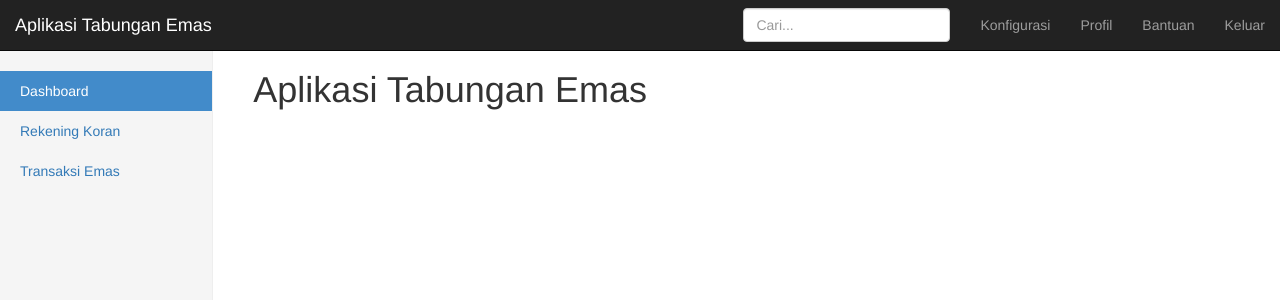
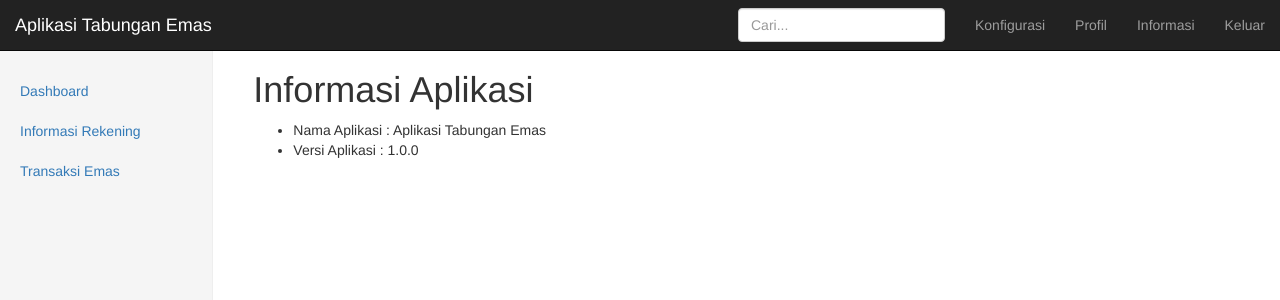
Before and after one commit to artivisi/training-pegadaian-2017-01, an Angular app in the folder tabungan-emas/: page /about in a window 1280 px wide. Shown: the top 300 px of the page. Built offline with nearby package versions, Linux system fonts and the light colour scheme.

Commit message:
implement routing

```diff
--- /dev/null
+++ b/tabungan-emas/src/app/about/about.component.html
@@ -0,0 +1,6 @@
+<h1>Informasi Aplikasi</h1>
+
+<ul>
+	<li>Nama Aplikasi : Aplikasi Tabungan Emas</li>
+	<li>Versi Aplikasi : 1.0.0</li>
+</ul>
--- /dev/null
+++ b/tabungan-emas/src/app/about/about.component.ts
@@ -0,0 +1,15 @@
+import { Component, OnInit } from '@angular/core';
+
+@Component({
+  selector: 'app-about',
+  templateUrl: './about.component.html',
+  styleUrls: ['./about.component.css']
+})
+export class AboutComponent implements OnInit {
+
+  constructor() { }
+
+  ngOnInit() {
+  }
+
+}
--- a/tabungan-emas/src/app/app.component.html
+++ b/tabungan-emas/src/app/app.component.html
@@ -7,7 +7,7 @@
 		<app-sidebar></app-sidebar>
 
 		<div class="col-sm-9 col-md-10 col-md-offset-2 main">
-			<h1>{{title}}</h1>
+			<router-outlet></router-outlet>
 		</div>
 	</div>
 </div>
--- a/tabungan-emas/src/app/app.module.ts
+++ b/tabungan-emas/src/app/app.module.ts
@@ -2,21 +2,32 @@ import { BrowserModule } from '@angular/platform-browser';
 import { NgModule } from '@angular/core';
 import { FormsModule } from '@angular/forms';
 import { HttpModule } from '@angular/http';
+import { RouterModule, Routes }   from '@angular/router';
 
 import { AppComponent } from './app.component';
 import { NavbarComponent } from './navbar/navbar.component';
 import { SidebarComponent } from './sidebar/sidebar.component';
+import { WelcomeComponent } from './welcome/welcome.component';
+import { AboutComponent } from './about/about.component';
+
+const routingAplikasi: Routes = [
+	{ path: "about", component: AboutComponent },
+	{ path: "**", component: WelcomeComponent }
+];
 
 @NgModule({
   declarations: [
     AppComponent,
     NavbarComponent,
-    SidebarComponent
+    SidebarComponent,
+    WelcomeComponent,
+    AboutComponent
   ],
   imports: [
     BrowserModule,
     FormsModule,
-    HttpModule
+    HttpModule,
+	RouterModule.forRoot(routingAplikasi)
   ],
   providers: [],
   bootstrap: [AppComponent]
--- a/tabungan-emas/src/app/navbar/navbar.component.html
+++ b/tabungan-emas/src/app/navbar/navbar.component.html
@@ -13,7 +13,7 @@
 	  <ul class="nav navbar-nav navbar-right">
 		<li><a href="#">Konfigurasi</a></li>
 		<li><a href="#">Profil</a></li>
-		<li><a href="#">Bantuan</a></li>
+		<li><a routerLink="about">Informasi</a></li>
 		<li><a href="#">Keluar</a></li>
 	  </ul>
 	  <form class="navbar-form navbar-right">
--- a/tabungan-emas/src/app/sidebar/sidebar.component.html
+++ b/tabungan-emas/src/app/sidebar/sidebar.component.html
@@ -1,7 +1,7 @@
 <div class="col-sm-3 col-md-2 sidebar">
 	<ul class="nav nav-sidebar">
-		<li class="active"><a href="#">Dashboard <span class="sr-only">(current)</span></a></li>
-		<li><a href="#">Rekening Koran</a></li>
+		<li><a routerLink="welcome">Dashboard <span class="sr-only">(current)</span></a></li>
+		<li><a href="#">Informasi Rekening</a></li>
 		<li><a href="#">Transaksi Emas</a></li>
 	</ul>
 </div>
--- /dev/null
+++ b/tabungan-emas/src/app/welcome/welcome.component.html
@@ -0,0 +1 @@
+<h1>Selamat datang, Endy</h1>
--- /dev/null
+++ b/tabungan-emas/src/app/welcome/welcome.component.ts
@@ -0,0 +1,15 @@
+import { Component, OnInit } from '@angular/core';
+
+@Component({
+  selector: 'app-welcome',
+  templateUrl: './welcome.component.html',
+  styleUrls: ['./welcome.component.css']
+})
+export class WelcomeComponent implements OnInit {
+
+  constructor() { }
+
+  ngOnInit() {
+  }
+
+}
```
Also changed, not shown: tabungan-emas/src/app/about/about.component.css (added), tabungan-emas/src/app/welcome/welcome.component.css (added), 2 other files (tests, documents, lock files or other folders).
